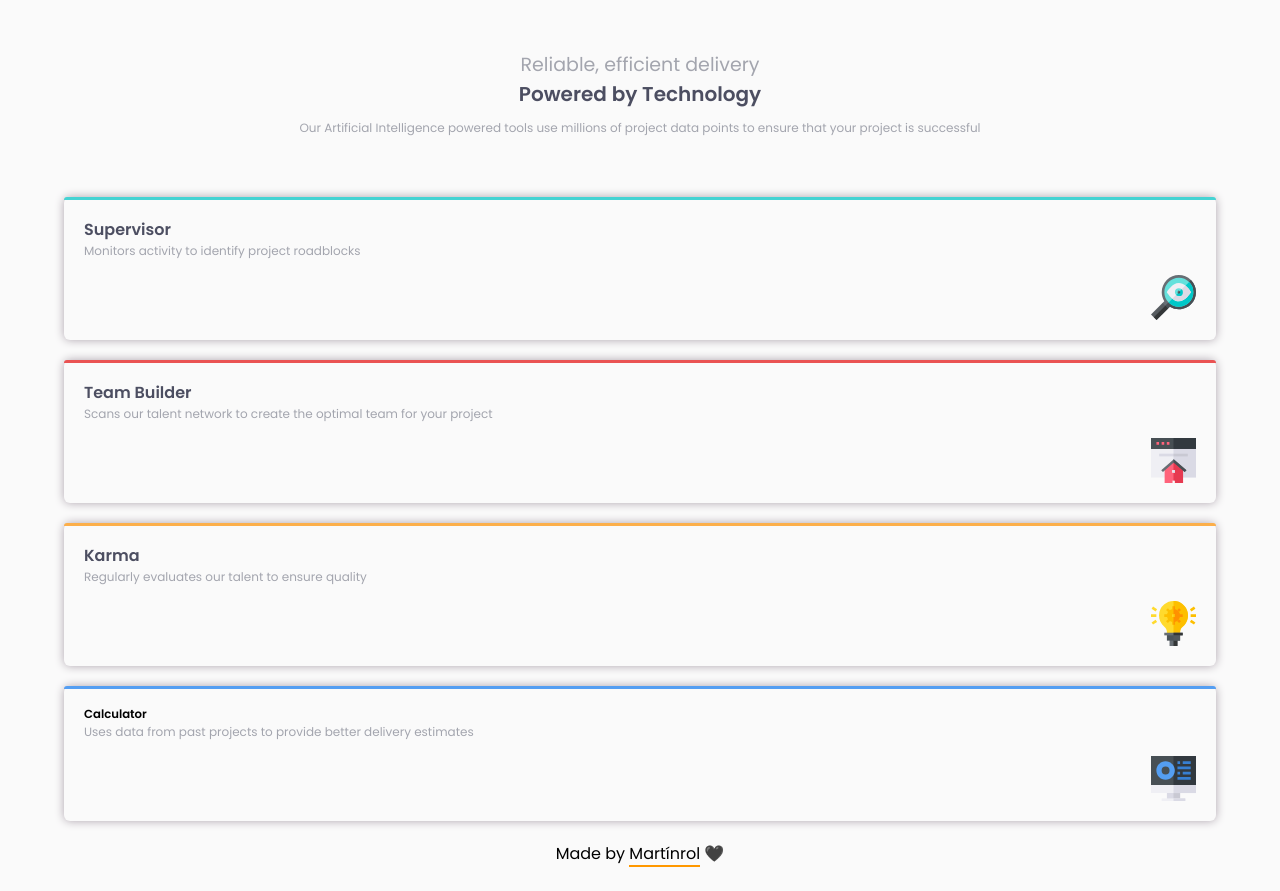
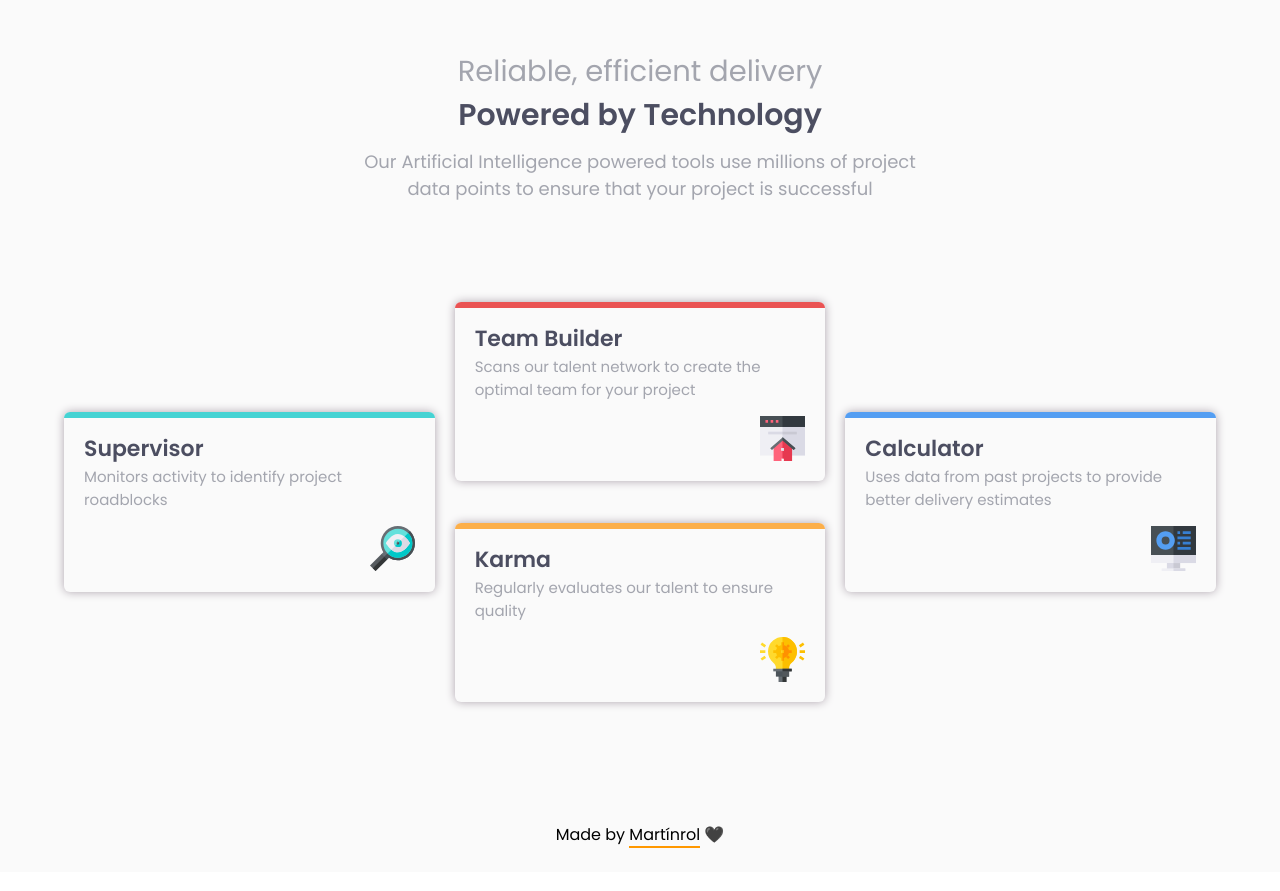
Before and after one commit to martinrol/four-card-feature-section-master, a plain HTML site: page index.html in a window 1280 px wide. Drawn offline with Linux system fonts and the light colour scheme.

Commit message:
Finished project

```diff
--- a/index.html
+++ b/index.html
@@ -8,7 +8,7 @@
     <link rel="preconnect" href="https://fonts.gstatic.com">
     <link href="https://fonts.googleapis.com/css2?family=Poppins:wght@200;400;600&display=swap" rel="stylesheet">
     <link rel="stylesheet" href="./styles/styles.css">
-    <link rel="stylesheet" href="./styles/desktop.css" media="(min-width:)">
+    <link rel="stylesheet" href="./styles/desktop.css" media="(min-width: 800px)">
   </head>
   <body>
     <div class="container">
@@ -45,7 +45,7 @@
           </div>
           <div class="container__main--cards-item">
             <span class="color-line line-blue"></span>
-            <h3>Calculator</h3>
+            <h2>Calculator</h>
             <p>Uses data from past projects to provide better delivery estimates</p>
             <figure>
               <img src="./images/icon-calculator.svg" alt="Icon calculator">
--- a/styles/desktop.css
+++ b/styles/desktop.css
@@ -0,0 +1,65 @@
+.container__main--header {
+    width: 45%;
+}
+
+.container__main--header p {
+    margin-bottom: 0px;
+}
+
+.container__main--cards {
+    position: relative;
+    display: grid;
+    grid-template: repeat(3, minmax(200px, auto)) / repeat(3, 1fr);
+    grid-column-gap: 20px;
+    grid-row-gap: 10px;
+    max-width: 1200px;
+}
+
+.container__main--cards-item:nth-child(1) {
+    grid-row: 2 / 3;
+    grid-column: 1 / 2;
+}
+
+.container__main--cards-item:nth-child(2) {
+    position: absolute;
+    top: 50%;
+    grid-row: 1 / 2;
+    grid-column: 2 / 3;
+}
+
+.container__main--cards-item:nth-child(3) {
+    position: absolute;
+    bottom: 50%;
+    grid-row: 3 / 4;
+    grid-column: 2 / 3;
+}
+
+.container__main--cards-item:nth-child(4) {
+    grid-row: 2 / 3;
+    grid-column: 3 / 4;
+}
+
+.color-line {
+    height: 6px;
+}
+
+/* FONTS SIZES */
+.container__main--header h1 {
+    font-size: 2.9rem;
+}
+
+.container__main--header h1 span {
+    font-size: 3rem;
+}
+
+.container__main--header p {
+    font-size: 1.8rem;
+}
+
+.container__main--cards-item h2 {
+    font-size: 2.2rem;
+}
+
+.container__main--cards-item p {
+    font-size: 1.5rem;
+}
--- a/styles/styles.css
+++ b/styles/styles.css
@@ -56,7 +56,7 @@ html {
 }
 
 .container__main--header p {
-    margin: 10px 0 60px 0;
+    margin: 10px 0 50px 0;
     font-size: 1.2rem;
     font-weight: 400;
     color: var(--grayishBlue);
```
